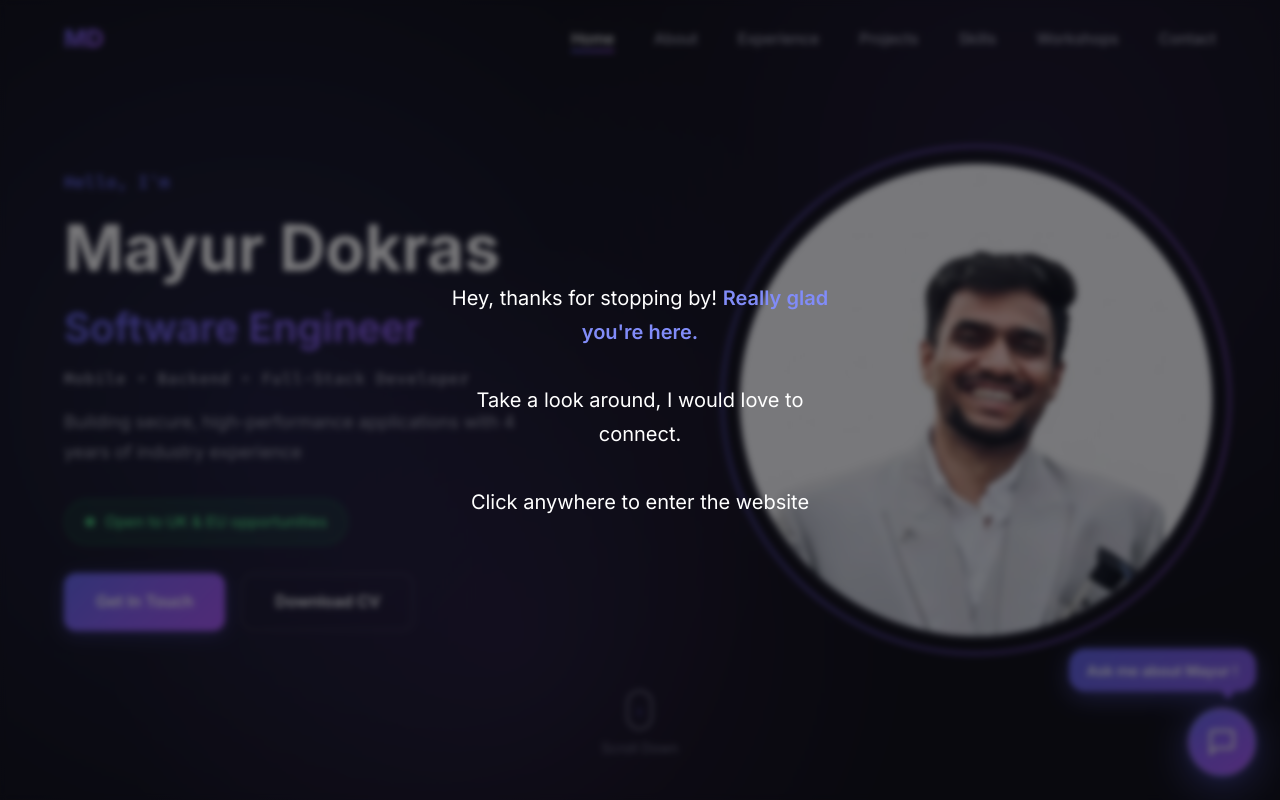
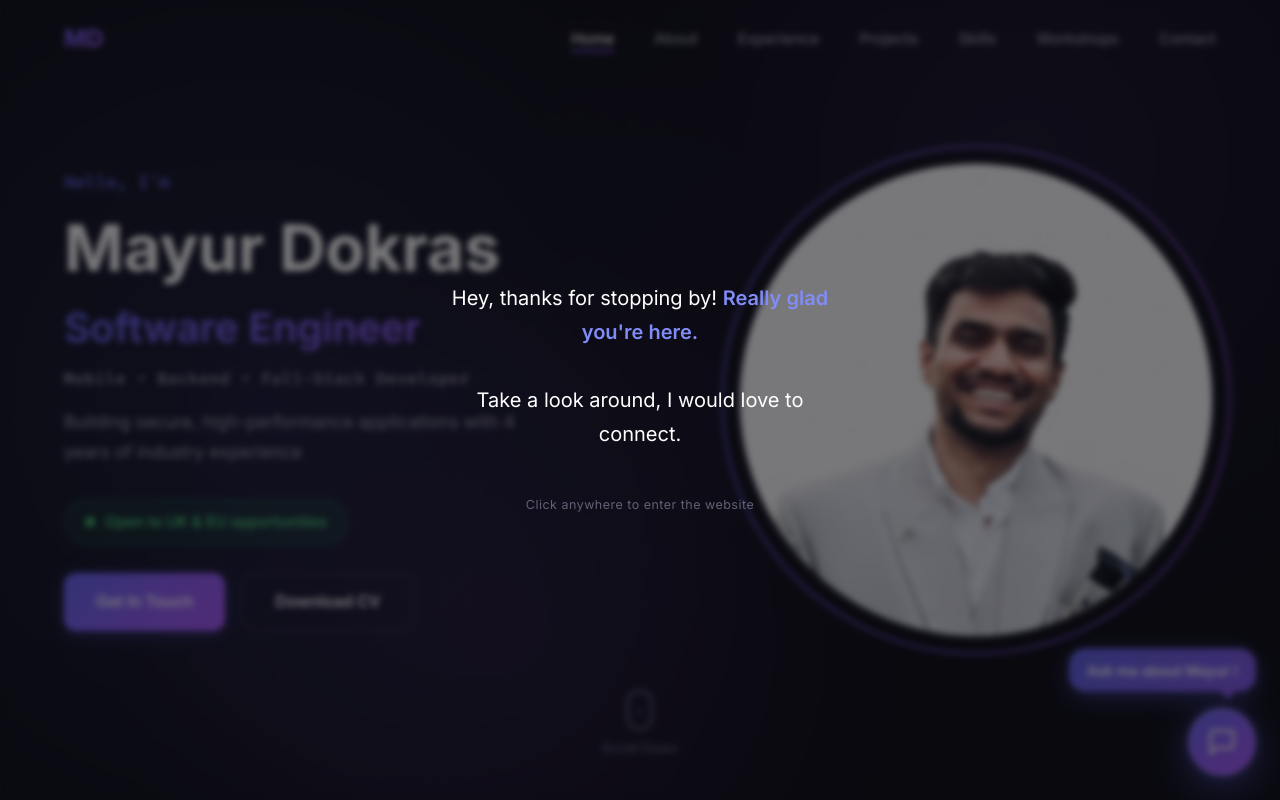
Before and after one commit to mayur-dokras/mayur-dokras.github.io, a website: page index.html in a window 1280 px wide. Shown: the top 800 px of the page. Drawn offline with Linux system fonts and the light colour scheme.

Commit message:
Update style.css
Added functionality for the click anywhere message and added icon for the same

```diff
--- a/style.css
+++ b/style.css
@@ -165,6 +165,7 @@ body.hovering-clickable .cursor-glow {
     justify-content: center;
     opacity: 1;
     transition: opacity 0.5s ease, visibility 0.5s ease;
+    cursor: pointer;
 }
 
 .welcome-overlay.hidden {
@@ -201,6 +202,34 @@ body.hovering-clickable .cursor-glow {
 .welcome-message .highlight {
     color: var(--accent-secondary);
     font-weight: 600;
+}
+
+.welcome-hint {
+    display: inline-block;
+    margin-top: 6px;
+    font-size: 0.78rem;
+    font-weight: 400;
+    color: var(--text-muted);
+    letter-spacing: 0.04em;
+    opacity: 0.9;
+}
+
+.click-icon {
+    display: inline-block;
+    margin-right: 6px;
+    animation: clickPulse 1.4s ease-in-out infinite;
+}
+
+@keyframes clickPulse {
+    0%, 100% {
+        transform: scale(1);
+        opacity: 0.7;
+    }
+
+    50% {
+        transform: scale(1.2);
+        opacity: 1;
+    }
 }
 
 .container {
```
